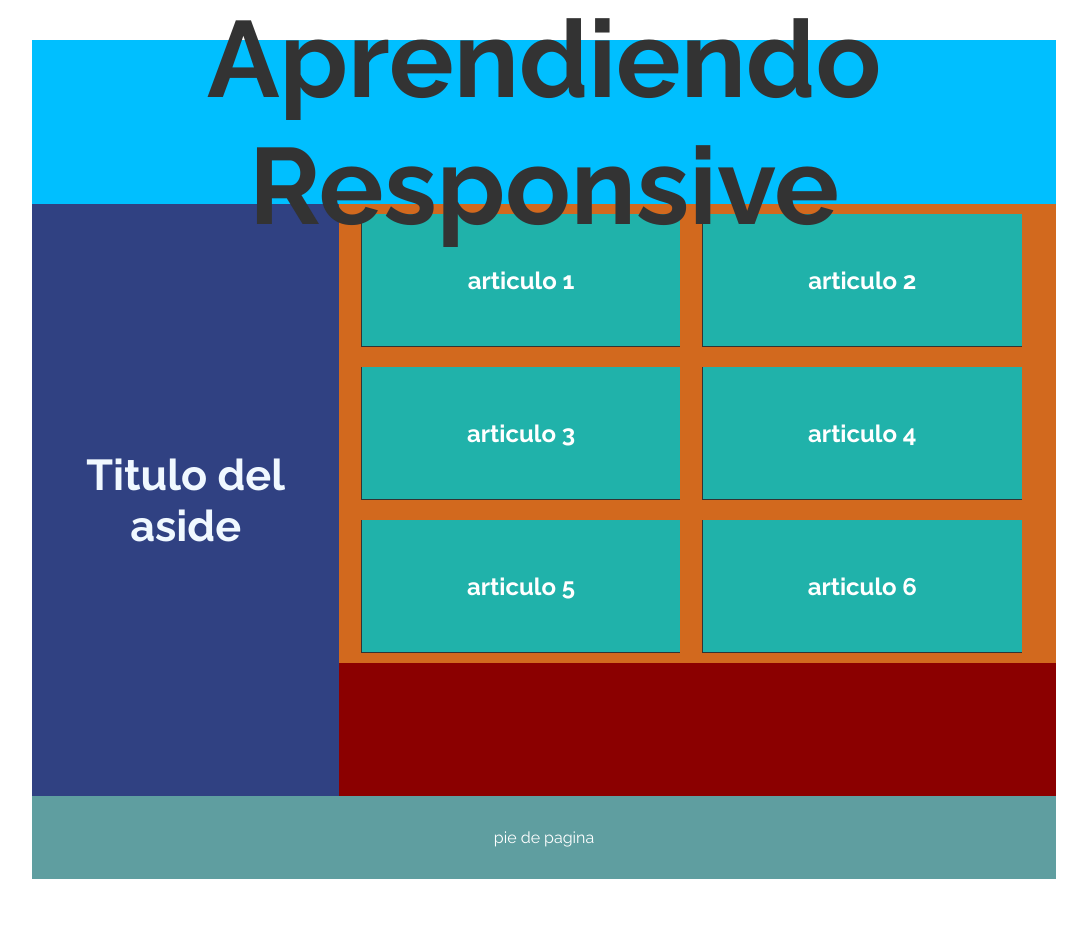
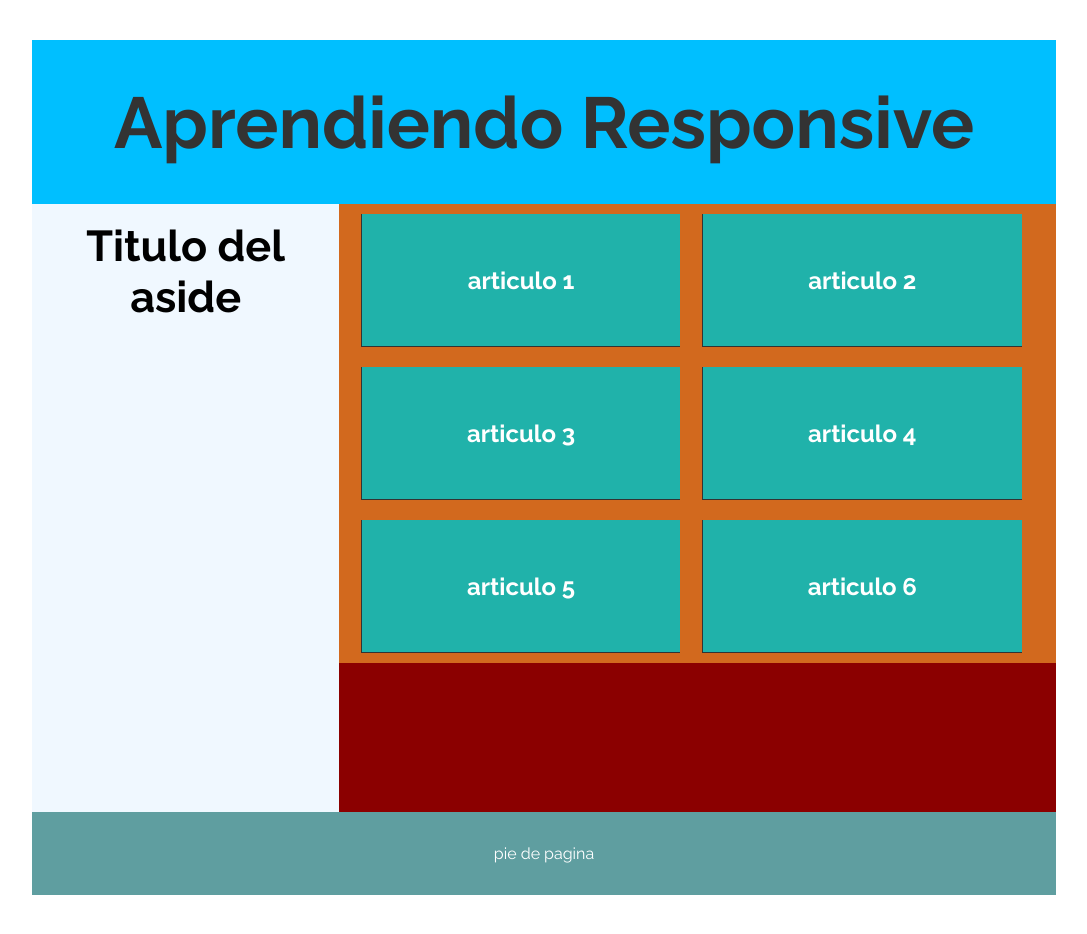
Before and after one commit to mundosE-Training/Responsive-mediaqueries, a plain HTML site: page index.html in a window 1280 px wide. Shown: the whole page, without its empty margins (96-1183 px from the left). Drawn offline with Linux system fonts and the light colour scheme.

Commit message:
aside left

```diff
--- a/assets/css/estilos.css
+++ b/assets/css/estilos.css
@@ -112,25 +112,13 @@ footer{
         align-items: center;
         width: auto;
     }
-    content{
-        width: 100%;
-        display: flex;
-    }
     aside{
-        height: 70vh;
         float: left;
+        height: 72vh;
         width: 30%;
         padding-top: 1rem;
-        font-size: 1.8rem;
-        background-color: #304182;
-        font-size: small;
-        color: aliceblue;
-        margin: 0px;
         padding: 0px;
-        align-items: center;
-        justify-content: center;
-        align-items: center;
-        display: flex;
+        font-size:small;
     }
     #articulos{
         float: right;
@@ -139,6 +127,7 @@ footer{
         padding: 0px;
         justify-content: center;
         align-items: center;
+        margin: 0px;
     }
 
     #articulos article{
@@ -168,7 +157,7 @@ footer{
     }
 
     header h1{
-        font-size: 4.5em;
+        font-size: 3em; /* tamaño de letra, muy grande era 4,5 */
     }
 
     aside{
```
